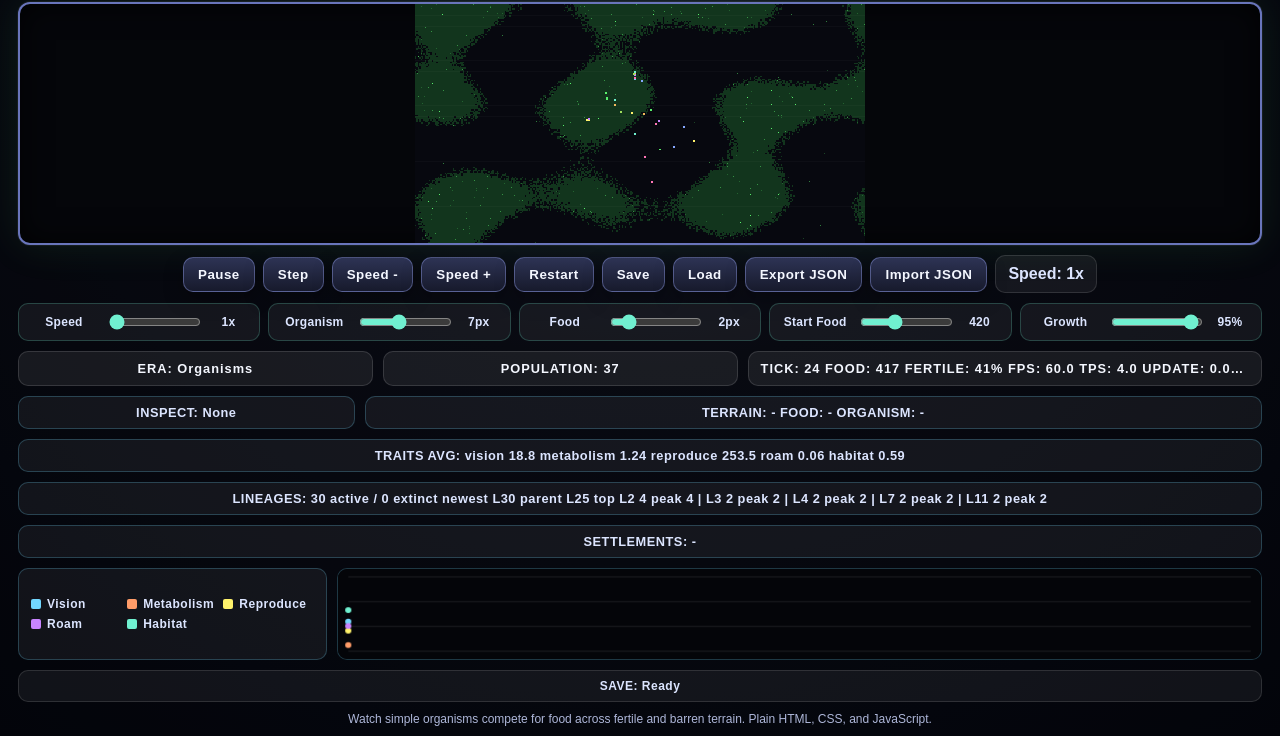
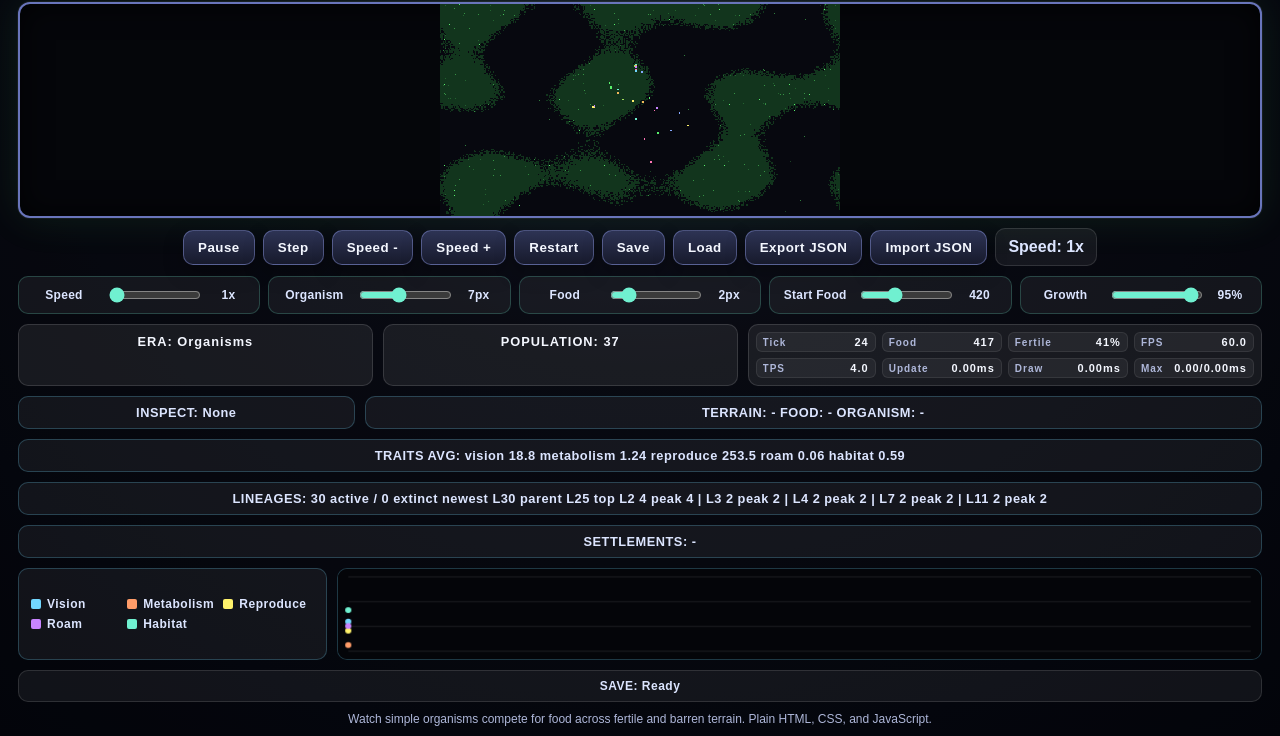
Before and after one commit to Akotz89/Pixeldarium, a plain HTML site: page index.html in a window 1280 px wide. Shown: the part 64-800 px from the top of the page. Drawn offline with Linux system fonts and the light colour scheme.

Commit message:
Polish HUD telemetry metrics

```diff
--- a/index.html
+++ b/index.html
@@ -58,7 +58,7 @@
     <section id="hud" aria-label="Simulation status">
       <span id="era">ERA: Organisms</span>
       <span id="population">POPULATION: 0</span>
-      <span id="food">TICK: 0 FOOD: 0 FERTILE: 0%</span>
+      <span id="food" class="hud-metrics">TICK: 0 FOOD: 0 FERTILE: 0%</span>
     </section>
 
     <section id="inspect-panel" aria-label="Inspect result">
--- a/style.css
+++ b/style.css
@@ -135,7 +135,7 @@ h1 {
   box-sizing: border-box;
 }
 
-#hud span {
+#hud > span {
   background: rgba(255, 255, 255, 0.075);
   border: 1px solid rgba(255, 255, 255, 0.13);
   border-radius: 10px;
@@ -146,6 +146,43 @@ h1 {
   box-sizing: border-box;
   overflow: hidden;
   text-overflow: ellipsis;
+  white-space: nowrap;
+}
+
+#hud > .hud-metrics {
+  display: grid;
+  grid-template-columns: repeat(4, minmax(74px, 1fr));
+  gap: 6px;
+  padding: 7px;
+  text-align: left;
+}
+
+.hud-metric {
+  display: flex;
+  align-items: baseline;
+  justify-content: space-between;
+  gap: 6px;
+  min-width: 0;
+  padding: 3px 6px;
+  background: rgba(255, 255, 255, 0.055);
+  border: 1px solid rgba(255, 255, 255, 0.08);
+  border-radius: 6px;
+}
+
+.hud-metric b {
+  min-width: 0;
+  color: #aeb7d9;
+  font-size: 10px;
+  font-weight: 800;
+  overflow: hidden;
+  text-overflow: ellipsis;
+  white-space: nowrap;
+}
+
+.hud-metric span {
+  color: #f4f7ff;
+  font-size: 11px;
+  font-weight: 800;
   white-space: nowrap;
 }
 
@@ -447,6 +484,10 @@ h1 {
     gap: 8px;
   }
 
+  #hud > .hud-metrics {
+    grid-template-columns: repeat(4, minmax(64px, 1fr));
+  }
+
   #inspect-panel,
   #trait-history-panel {
     grid-template-columns: 1fr;
@@ -499,6 +540,10 @@ h1 {
     grid-template-columns: 1fr;
   }
 
+  #hud > .hud-metrics {
+    grid-template-columns: repeat(2, minmax(0, 1fr));
+  }
+
   .tuning-control {
     grid-template-columns: minmax(76px, auto) minmax(90px, 1fr) minmax(42px, auto);
   }
--- a/ui.js
+++ b/ui.js
@@ -5,16 +5,17 @@ function updateHud() {
 
   setElementText(eraText, "ERA: " + world.era);
   setElementText(populationText, "POPULATION: " + world.organisms.length);
-  setElementText(foodText,
-    "TICK: " + world.tick +
-    "   FOOD: " + world.food.length +
-    "   FERTILE: " + fertilePercent + "%" +
-    "   FPS: " + world.fps.toFixed(1) +
-    "   TPS: " + world.tps.toFixed(1) +
-    "   UPDATE: " + world.updateMs.toFixed(2) + "ms" +
-    "   DRAW: " + world.drawMs.toFixed(2) + "ms" +
-    "   MAX U/D: " + world.maxUpdateMs.toFixed(2) + "/" + world.maxDrawMs.toFixed(2) + "ms"
-  );
+  setElementClass(foodText, "hud-metrics");
+  setElementHtml(foodText, [
+    makeHudMetric("Tick", world.tick),
+    makeHudMetric("Food", world.food.length),
+    makeHudMetric("Fertile", fertilePercent + "%"),
+    makeHudMetric("FPS", world.fps.toFixed(1)),
+    makeHudMetric("TPS", world.tps.toFixed(1)),
+    makeHudMetric("Update", world.updateMs.toFixed(2) + "ms"),
+    makeHudMetric("Draw", world.drawMs.toFixed(2) + "ms"),
+    makeHudMetric("Max", world.maxUpdateMs.toFixed(2) + "/" + world.maxDrawMs.toFixed(2) + "ms")
+  ].join(""));
 
   setElementText(speedLabel, "Speed: " + world.speed + "x");
   syncTuningControls();
@@ -48,6 +49,15 @@ function setInputValue(input, value) {
   if (input.value !== stringValue) {
     input.value = stringValue;
   }
+}
+
+function makeHudMetric(label, value) {
+  return (
+    "<span class=\"hud-metric\">" +
+    "<b>" + escapeSummaryText(label) + "</b>" +
+    "<span>" + escapeSummaryText(value) + "</span>" +
+    "</span>"
+  );
 }
 
 function getTuningInputNumber(input, fallbackValue) {
```
